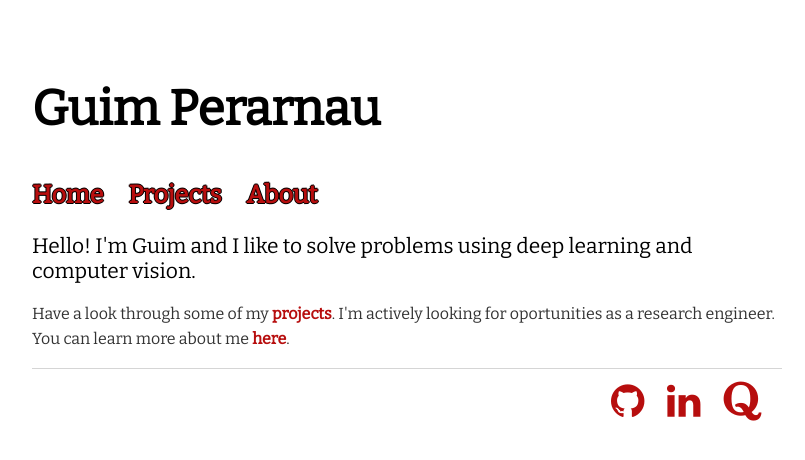
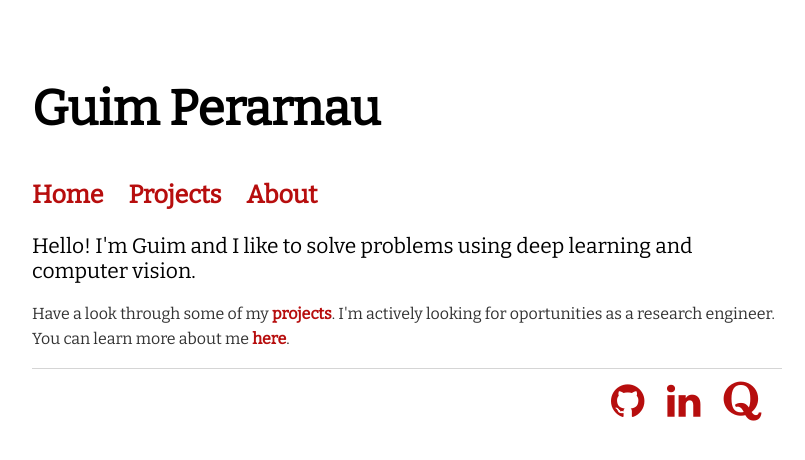
Before and after one commit to Guim3/guim3.github.io, a Jekyll site: the page built from index.html, in a window 1280 px wide. Shown: the top 460 px of the page, without its empty margins (233-1038 px from the left). Built offline with Jekyll 4.4.1, drawn with Linux system fonts in a browser that asks for light colours.

Commit message:
Remove contour

```diff
--- a/css/main.css
+++ b/css/main.css
@@ -18,7 +18,7 @@ nav ul {
     list-style: none;
     font-size: 25px;
     font-weight: bold;
-    text-shadow: -1px 0 black, 0 1px black, 1px 0 black, 0 -1px black;
+    /*text-shadow: -1px 0 black, 0 1px black, 1px 0 black, 0 -1px black;*/
 }
 
 div.intro {
```
